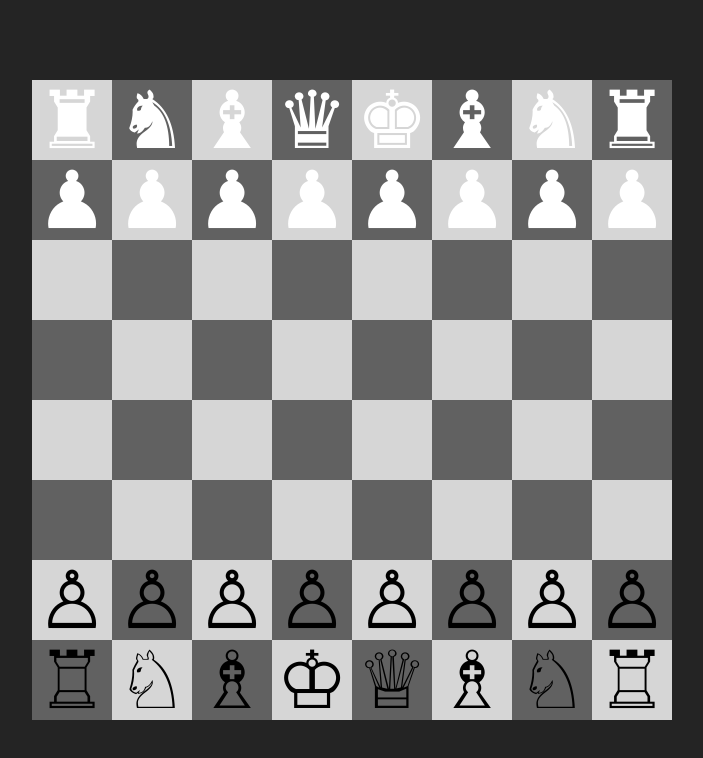
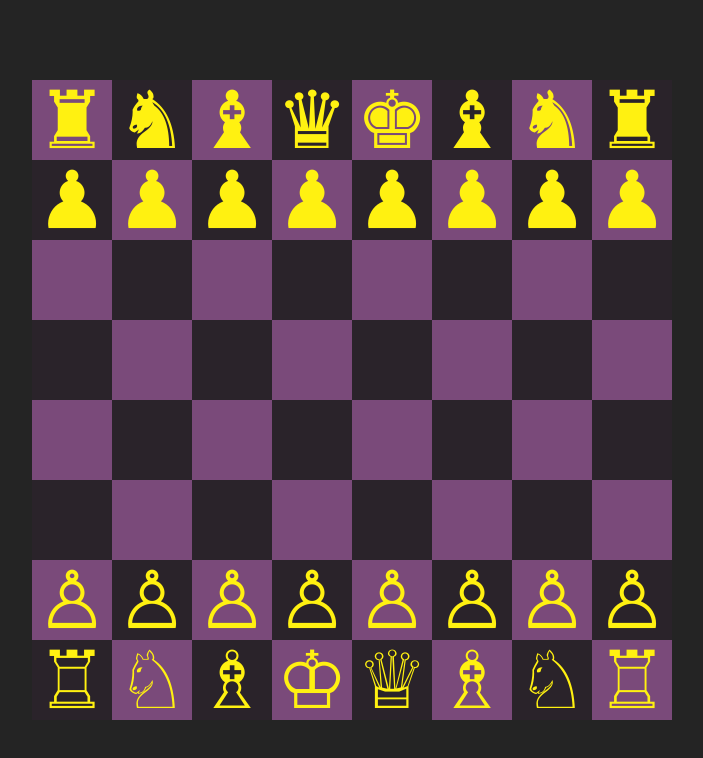
Before and after one commit to Kaduh15/xadrez-game, a React (Vite) app: page / in a window 1280 px wide. Shown: the top 758 px of the page, without its empty margins (288-991 px from the left). Built offline with nearby package versions, Linux system fonts and the light colour scheme.

Commit message:
feat:❇ muda cor da casa quando peça é selecionada

```diff
--- a/src/components/board/index.jsx
+++ b/src/components/board/index.jsx
@@ -5,14 +5,14 @@ import piece from '../../services/piece';
 import { House, LayoutGrid } from './styles';
 
 const INITIAL_TABLE = [
-  't', 'c', 'b', 'q', 'k', 'b', 'c', 't',
-  'p', 'p', 'p', 'p', 'p', 'p', 'p', 'p',
+  't1', 'c1', 'b1', 'q', 'k', 'b2', 'c2', 't2',
+  'p1', 'p2', 'p3', 'p4', 'p5', 'p6', 'p7', 'p8',
   ' ', ' ', ' ', ' ', ' ', ' ', ' ', ' ',
   ' ', ' ', ' ', ' ', ' ', ' ', ' ', ' ',
   ' ', ' ', ' ', ' ', ' ', ' ', ' ', ' ',
   ' ', ' ', ' ', ' ', ' ', ' ', ' ', ' ',
-  'P', 'P', 'P', 'P', 'P', 'P', 'P', 'P',
-  'T', 'C', 'B', 'K', 'Q', 'B', 'C', 'T',
+  'P1', 'P2', 'P3', 'P4', 'P5', 'P6', 'P7', 'P8',
+  'T1', 'C1', 'B1', 'K', 'Q', 'B2', 'C2', 'T2',
 ];
 
 function Board() {
@@ -67,8 +67,9 @@ function Board() {
             isWhite={!isWhite}
             onClick={() => handleClick(index, house)}
             isPieceWhite={isCapsLock(house)}
+            selected={selectedPiece === house && localPiece === index}
           >
-            {piece[house]}
+            {piece[house[0]]}
           </House>
         );
       })
--- a/src/components/board/styles.js
+++ b/src/components/board/styles.js
@@ -13,12 +13,16 @@ export const LayoutGrid = styled.div`
 `;
 
 export const House = styled.div`
-  background-color: ${(props) => (props.isWhite ? '#d6d6d6' : '#616161')};
+  background-color: ${({ isWhite, selected }) => {
+    if (selected) return '#7bc';
+    if (isWhite) return '#d7d7';
+    return '#7171';
+  }};
   display: flex;
   justify-content: center;
   align-items: center;
   font-size: 5rem;
-  color: ${(props) => (props.isPieceWhite ? '#000' : '#fff')};
+  color: #fff111;
   width: 5rem;
   height: 5rem;
   cursor: pointer;
```
